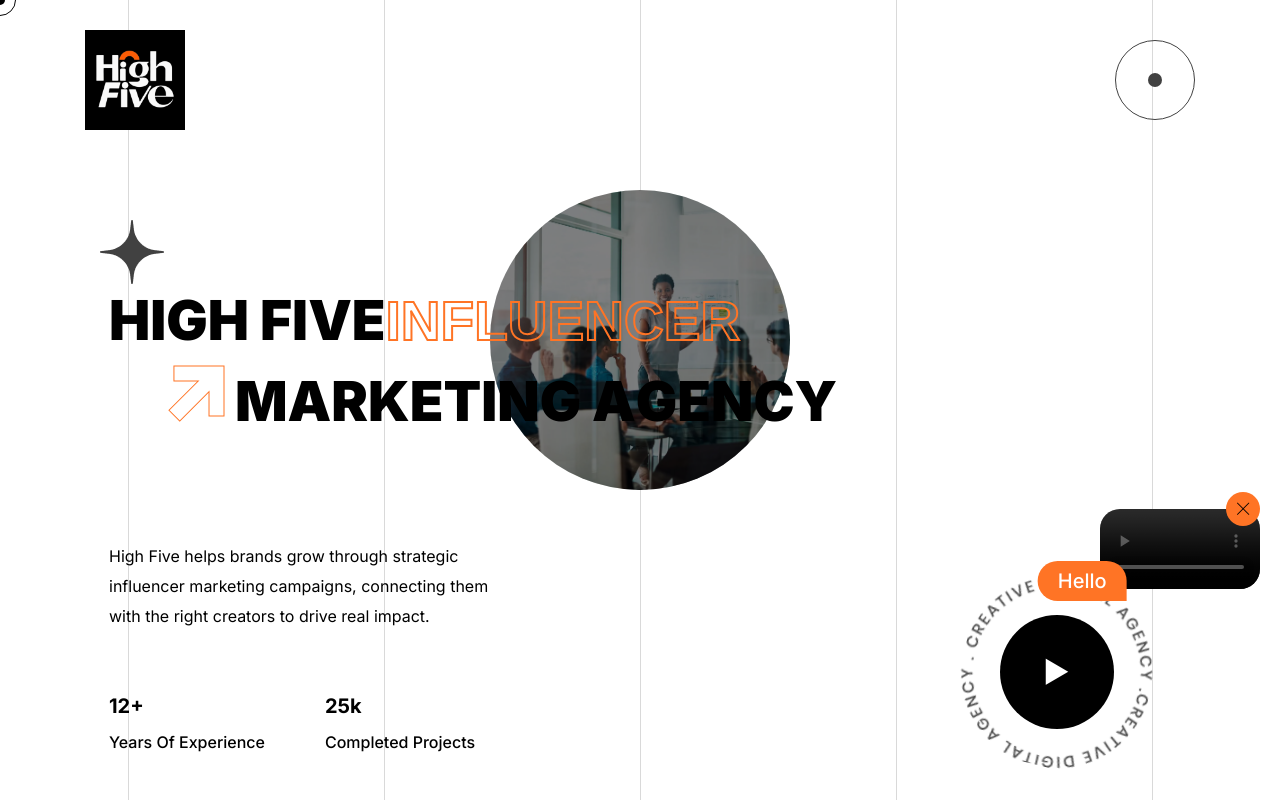
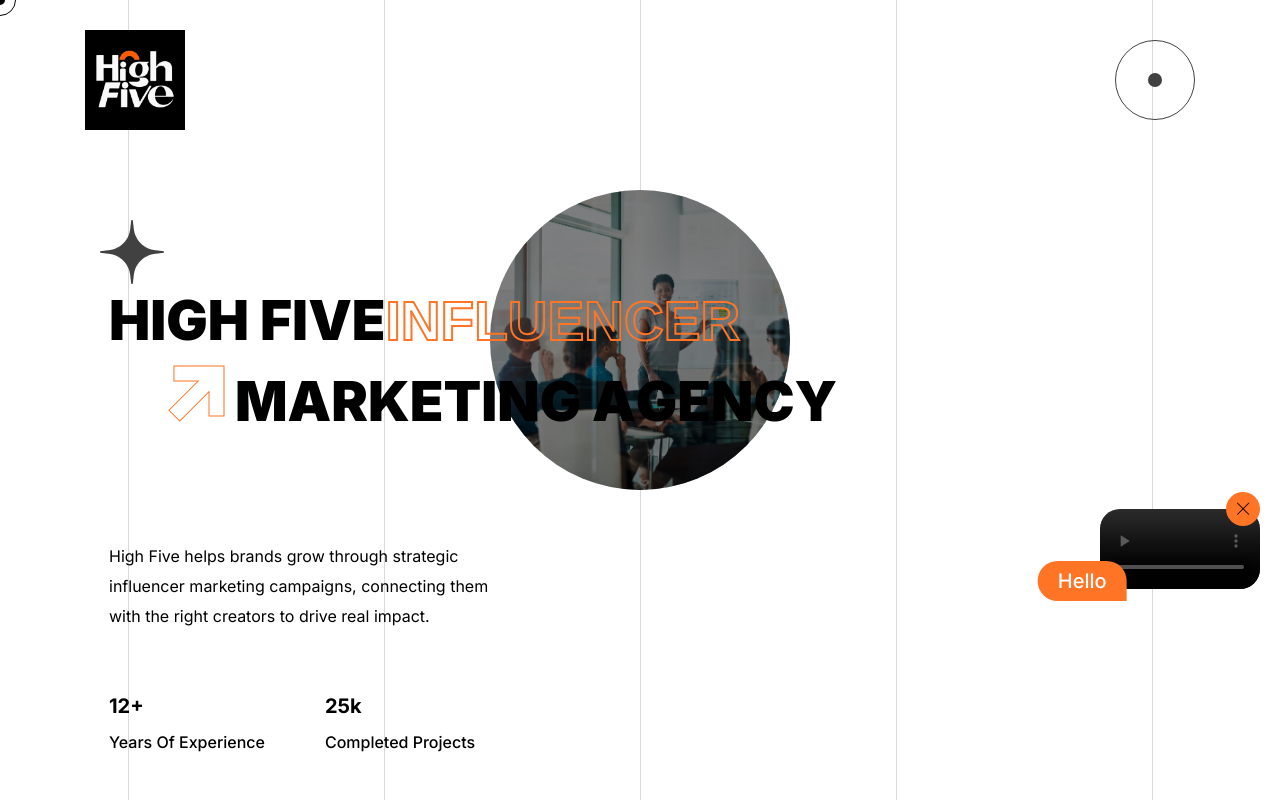
Before and after one commit to elnobrianardi/highfive-web, a Next.js app: page /index-light in a window 1280 px wide. Shown: the top 800 px of the page. Built offline with nearby package versions, Linux system fonts and the light colour scheme; no server answers; grey boxes are pictures that could not be loaded.

Commit message:
refactor(HomeOneBanner): comment out video functionality and adjust scroll trigger start position

```diff
--- a/src/components/layout/banner/HomeOneBanner.tsx
+++ b/src/components/layout/banner/HomeOneBanner.tsx
@@ -5,12 +5,12 @@ import gsap from "gsap";
 import { ScrollTrigger } from "gsap/dist/ScrollTrigger";
 import banneronethumb from "public/images/banner/hero.webp";
 import star from "public/images/star.png";
-import videoframe from "public/images/video-frame.png";
+// import videoframe from "public/images/video-frame.png";
 import YoutubeEmbed from "@/components/youtube/YoutubeEmbed";
 
 gsap.registerPlugin(ScrollTrigger);
 const HomeOneBanner = () => {
-  const [videoActive, setVideoActive] = useState(false);
+  // const [videoActive, setVideoActive] = useState(false);
 
   useEffect(() => {
     if (typeof window !== "undefined") {
@@ -23,7 +23,7 @@ const HomeOneBanner = () => {
         const tl = gsap.timeline({
           scrollTrigger: {
             trigger: ".banner",
-            start: "center center",
+            start: "top top",
             end: "+=100%",
             scrub: true,
             pin: false,
@@ -105,13 +105,13 @@ const HomeOneBanner = () => {
             facebook
           </Link>
         </div> */}
-        <button
+        {/* <button
           className="video-frame video-btn"
           onClick={() => setVideoActive(true)}
         >
           <Image src={videoframe} alt="Image" priority />
           <i className="fa-sharp fa-solid fa-play"></i>
-        </button>
+        </button> */}
         <div className="lines d-none d-lg-flex">
           <div className="line"></div>
           <div className="line"></div>
@@ -120,7 +120,7 @@ const HomeOneBanner = () => {
           <div className="line"></div>
         </div>
       </section>
-      <div
+      {/* <div
         className={(videoActive ? " video-zoom-in" : " ") + " video-backdrop"}
         onClick={() => setVideoActive(false)}
       >
@@ -139,7 +139,7 @@ const HomeOneBanner = () => {
             </button>
           </div>
         </div>
-      </div>
+      </div> */}
     </>
   );
 };
```
